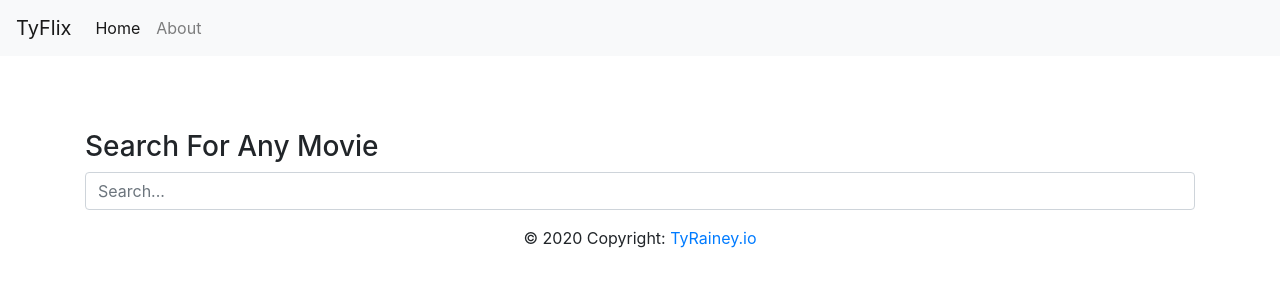
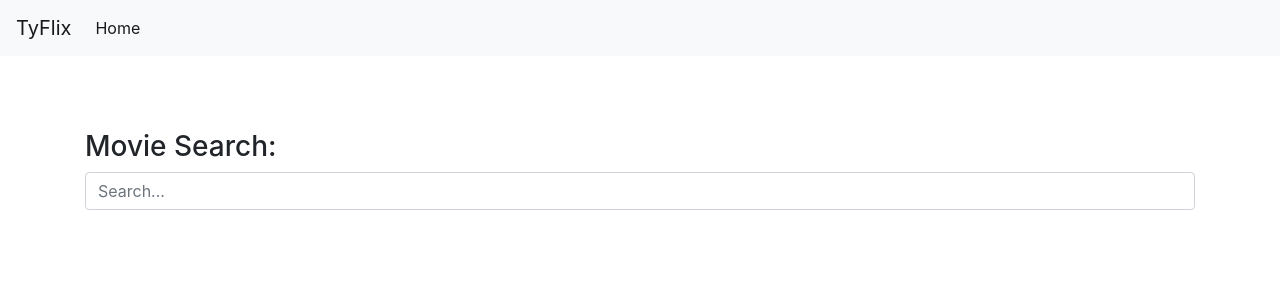
Before and after one commit to tyrainman427/movie_app, a Django app: page / in a window 1280 px wide. Shown: the top 300 px of the page. Run offline with Django 3.2, Linux system fonts and the light colour scheme; data that the repository does not hold is empty; some libraries are stand-ins or nearby versions.

Commit message:
update frontend

```diff
--- a/film/apis.py
+++ b/film/apis.py
@@ -36,18 +36,19 @@ def search_film(movie):
 
     return movies_list
 
+film_list = []
 def get_film():
-    film_list = []
+
 
     movie = ""
 
-    url = f"https://imdb-internet-movie-database-unofficial.p.rapidapi.com/film/{movie}"
+    url = f"https://api.themoviedb.org/3/movie/popular?api_key=e293aeb8534bf9c214267c4fff51837e&language=en-US&page=1"
 
-    headers = {
-        'x-rapidapi-host': "imdb-internet-movie-database-unofficial.p.rapidapi.com",
-        'x-rapidapi-key': "bff6c04355msh46e32c3afb8d323p1eaeedjsnbf048a37783e"
-        }
 
-    response = requests.request("GET", url, headers=headers)
-    movie  = response.json().beautiffy()
+
+    response = requests.request("GET", url)
+    movie  = response.json()
+    for i in range(len(movie['results'])):
+        film_list.append(movie['results'][i])
+
     return film_list
--- a/film/templates/film/search_film.html
+++ b/film/templates/film/search_film.html
@@ -9,12 +9,13 @@
 
     <!-- Bootstrap CSS -->
     <link rel="stylesheet" href="https://stackpath.bootstrapcdn.com/bootstrap/4.3.1/css/bootstrap.min.css" integrity="sha384-ggOyR0iXCbMQv3Xipma34MD+dH/1fQ784/j6cY/iJTQUOhcWr7x9JvoRxT2MZw1T" crossorigin="anonymous">
+    <link rel="stylesheet" href="{% static 'css/style.css' %}">
 
     <title>TyFlix</title>
   </head>
   <body>
     <header>
-      <nav class="navbar fixed-top navbar-expand-lg navbar-light bg-light">
+      <nav class="navbar fixed-top navbar-expand-lg navbar-light bg-light mb-2">
   <a class="navbar-brand" href="/">TyFlix</a>
   <button class="navbar-toggler" type="button" data-toggle="collapse" data-target="#navbarNav" aria-controls="navbarNav" aria-expanded="false" aria-label="Toggle navigation">
     <span class="navbar-toggler-icon"></span>
@@ -24,9 +25,7 @@
       <li class="nav-item active">
         <a class="nav-link" href="/">Home <span class="sr-only">(current)</span></a>
       </li>
-      <li class="nav-item">
-        <a class="nav-link" href="#">About</a>
-      </li>
+
     </ul>
   </div>
 </nav>
@@ -36,27 +35,28 @@
     <section style="margin-top:130px;">
       <div class="container">
 
-          <h3>Search For Any Movie</h3>
+          <h3>Movie Search:</h3>
           <form id="searchForm">
             <input type="text" class="form-control" id="searchText" placeholder="Search...">
           </form>
         </div>
     </section>
 
-<div class="container flex-wrap">
-  <div id="movie" class="well">
+    <section>
+      <div class="container">
+        <div class="row">
+          <div class="col">
+            <div id="movie" class="well d-flex flex-wrap mr-3">
+            </div>
+          </div>
+          <div id="pop" class="pop">
 
-  </div>
+          </div>
+        </div>
+      </div>
+    </section>
 
-</div>
 
-    <footer>
-      <!-- Copyright -->
-  <div class="footer-copyright footer-fixed text-center py-3">© 2020 Copyright:
-    <a href="https://tyrainey.io/"> TyRainey.io</a>
-  </div>
-  <!-- Copyright -->
-    </footer>
 
     <!-- Optional JavaScript -->
 
@@ -66,6 +66,9 @@
     <script src="https://stackpath.bootstrapcdn.com/bootstrap/4.3.1/js/bootstrap.min.js" integrity="sha384-JjSmVgyd0p3pXB1rRibZUAYoIIy6OrQ6VrjIEaFf/nJGzIxFDsf4x0xIM+B07jRM" crossorigin="anonymous"></script>
     <script src="https://unpkg.com/axios/dist/axios.min.js"></script>
     <script src="{% static 'js/api.js' %}"></script>
+    <script>
+      popularMovies()
+    </script>
 
   </body>
 </html>
--- a/film/templates/film/search_results.html
+++ b/film/templates/film/search_results.html
@@ -14,7 +14,7 @@
   </head>
   <body>
     <nav class="navbar navbar-light bg-light">
-  <a class="navbar-brand" href="index.html">
+  <a class="navbar-brand" href="/">
     <img src="" width="30" height="30" class="d-inline-block align-top" alt="">
     TyFlix
   </a>
--- a/film/views.py
+++ b/film/views.py
@@ -3,10 +3,16 @@ from .models import Film
 from .forms import SearchForm
 import requests
 from django.views.generic import View
+from film import apis
+import json
 
 
 
 def view_name(request):
+
+
+    apis.get_film()
+    data = apis.film_list
 
     if request.method == 'POST': # If the form has been submitted...
         form = SearchForm(request.POST) # A form bound to the POST data
@@ -15,6 +21,7 @@ def view_name(request):
             title = form.cleaned_data['title']
             # form.save()
             context = {
+
             }
             print("Searching for films....")
             return render(request,'film/search_film.html',context)
--- /dev/null
+++ b/project/static/css/style.css
@@ -0,0 +1,18 @@
+img {
+  vertical-align: middle;
+  border-style: none;
+  height: 376px;
+  width: 230px;
+}
+
+input {
+  margin-bottom: 30px;
+}
+
+a.btn-primary {
+  margin-bottom: 30px;
+}
+
+.nav.navbar {
+  margin-bottom: 30px;
+}
--- a/project/static/js/api.js
+++ b/project/static/js/api.js
@@ -6,10 +6,11 @@ $(document).ready(function (){
   });
 });
 
+
 function getMovies(searchText){
   axios.get('https://www.omdbapi.com/?s=' + searchText  + '&apikey=5aaeba44')
     .then((response) => {
-       console.log(response);
+
       let movies = response.data.Search
       let output = '';
       $.each(movies,(index, movie) => {
@@ -18,7 +19,7 @@ function getMovies(searchText){
             <div class="well text-center">
               <img src="${movie.Poster}">
               <h5>${movie.Title}</h5>
-              <a onclick="movieSelected('${movie.imdbID}')" class="btn btm-primary">Movie Details</a>
+              <a onclick="movieSelected('${movie.imdbID}')" class="btn btn-primary">Movie Details</a>
             </div>
             </div>
         `;
@@ -42,7 +43,7 @@ function getMovie() {
 
   axios.get('https://www.omdbapi.com/?i=' + movieId  + '&apikey=5aaeba44')
     .then((response) => {
-       console.log(response);
+
       let movie = response.data
 
       let output = `
@@ -68,7 +69,7 @@ function getMovie() {
           <h3>Plot</h3>
           ${movie.Plot}
           <hr>
-          <a href="/" class="btn btn-default">Go Back To Search</a>
+          <a href="/" class="btn btn-secondary">Go Back To Search</a>
         </div>
         </div>
       `;
@@ -78,3 +79,6 @@ function getMovie() {
       console.log(err);
     });
   }
+
+
+// apikey = 5a9a499aab6b68363c15ff758505f74f
```
